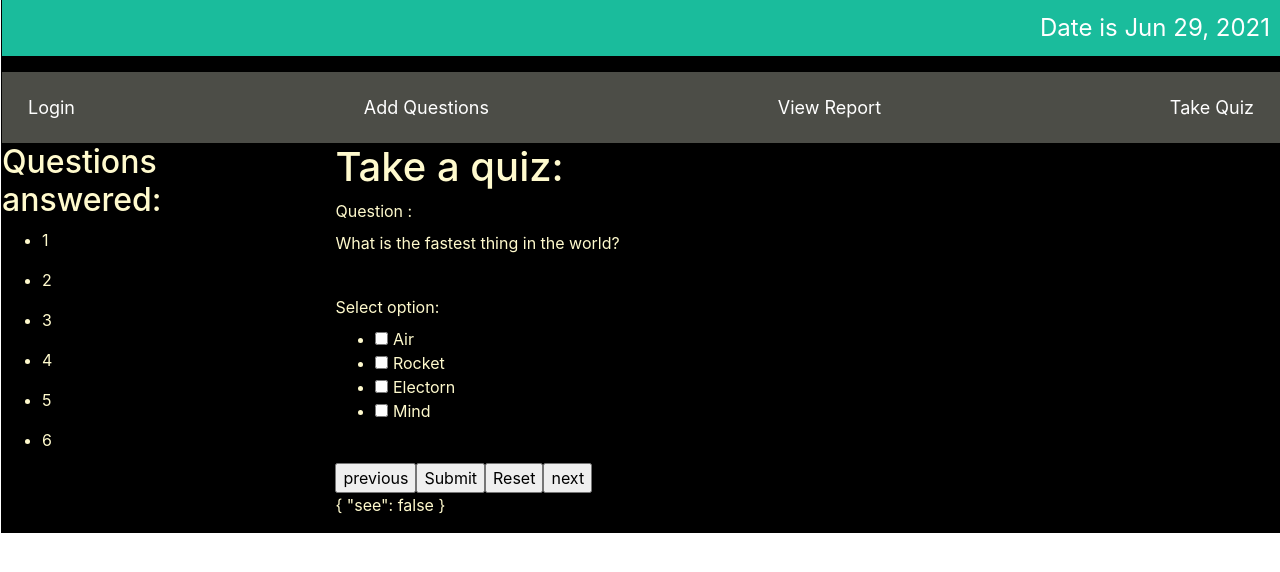
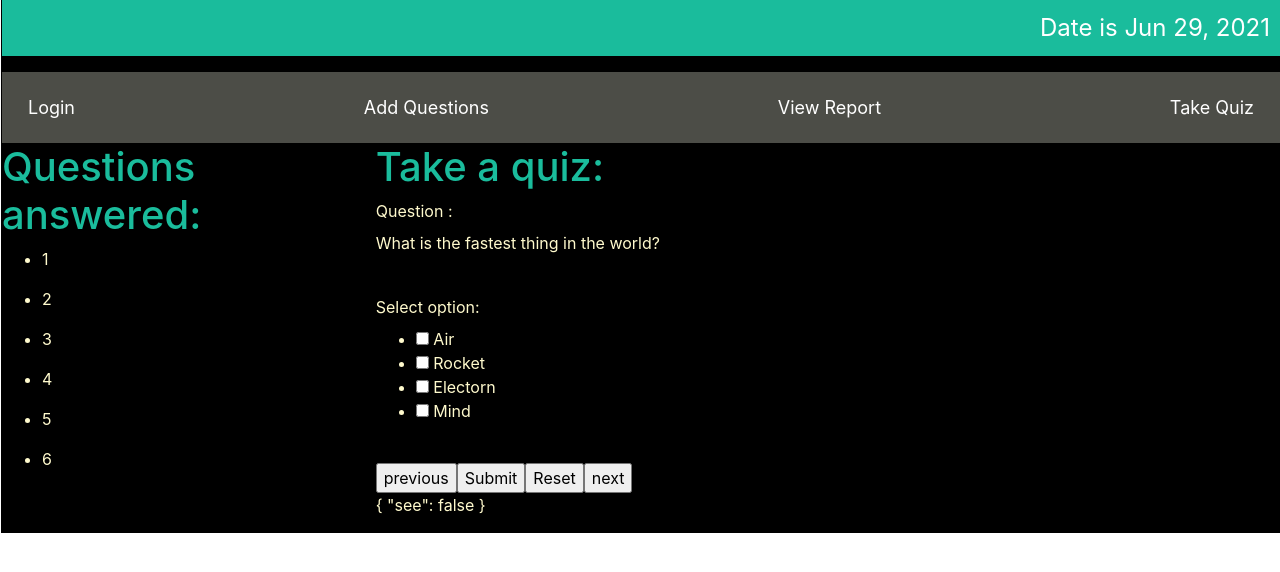
Before and after one commit to madhuriSo/Dolfin, an Angular app: page / in a window 1280 px wide. Shown: the top 572 px of the page. Built offline with nearby package versions, Linux system fonts and the light colour scheme.

Commit message:
UI font color  changes

```diff
--- a/src/app/quiz/quiz.component.css
+++ b/src/app/quiz/quiz.component.css
@@ -10,3 +10,6 @@ div.flow{
 }
 
 */
+h1,h2{
+    color: #1abc9c;
+}
--- a/src/app/quiz/quiz.component.html
+++ b/src/app/quiz/quiz.component.html
@@ -1,7 +1,7 @@
 
 <div class="row" >
 <div class="col-lg" >
-    <h2 >Questions answered:</h2>
+    <h1 >Questions answered:</h1>
     <ul *ngFor="let q of questions;let i=index">
         <li>{{i+1}}</li>
     </ul>
@@ -29,7 +29,7 @@
 
         <br>
        <input type="button" value="previous" (click)="getPreviousQuestion()"/>
-       <input type="submit" (click)="submit(quizForm)"/>
+       <input type="submit" (click)="submit()"/>
        <input type="reset" name="reset" id="">
        <input type="button" value="next" (click)="getNextQuestion()"/>
         </form>
--- a/src/app/quiz/quiz.component.ts
+++ b/src/app/quiz/quiz.component.ts
@@ -17,6 +17,7 @@ export class QuizComponent implements OnInit {
   questions:Question[];
   selectedOptionList:Option[]=[];
   display:boolean=false;
+  answer:boolean[]=[];
   constructor( private qService:QuestionService) {
     this.questions=qService.getQuestions();
     this.count=this.questions.length;
@@ -56,8 +57,8 @@ export class QuizComponent implements OnInit {
     }
 
   }
-  submit(quizForm:NgForm){
-    console.log("Form quiz data "+quizForm);
+  submit(){
+
   }
 
   checkAnswer(ans:Option[]):boolean{
```
